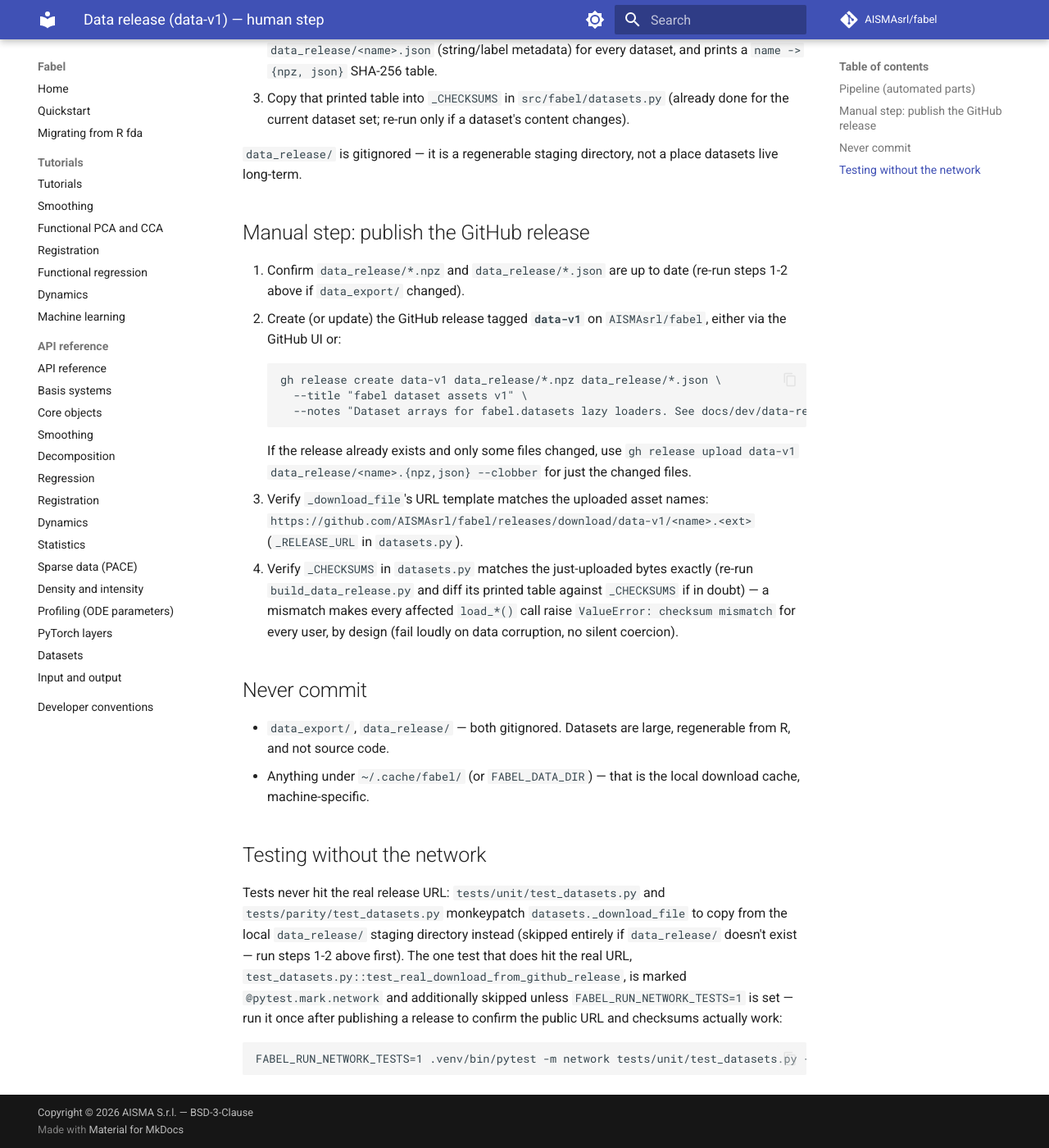
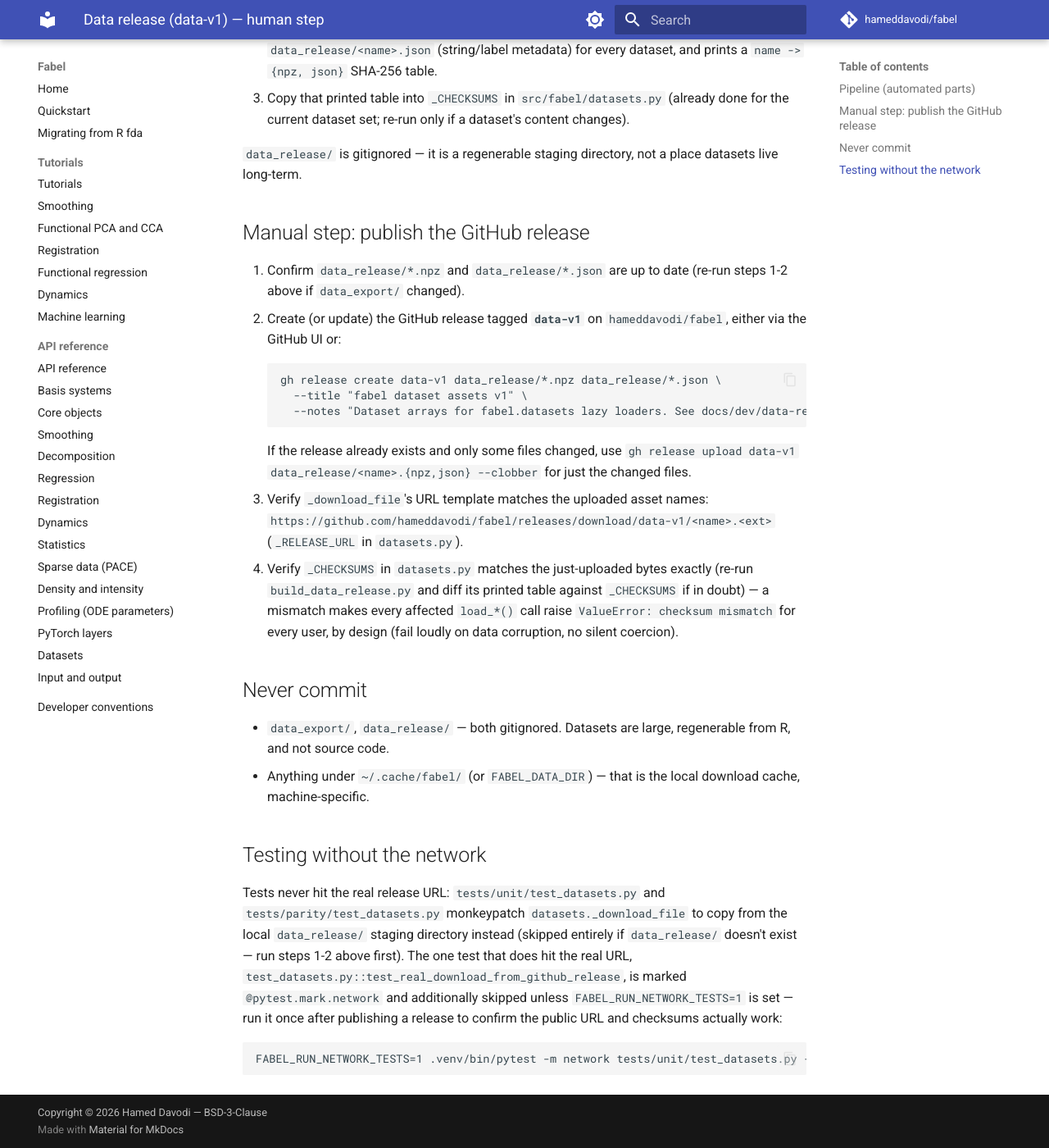
Before and after one commit to hameddavodi/fabel, an MkDocs documentation site: the page built from docs/dev/data-release.md, in a window 1280 px wide and 1400 px high, scrolled down 528 px. Shown: the whole window at 82% size. Built offline with MkDocs 1.6.1 and Material for MkDocs 9.7.7, drawn with Linux system fonts in a browser that asks for light colours; comment, search, counter and statistics services are not loaded.

Commit message:
chore: move project ownership to hameddavodi (personal account)

````diff
--- a/docs/dev/data-release.md
+++ b/docs/dev/data-release.md
@@ -31,7 +31,7 @@ place datasets live long-term.
 1. Confirm `data_release/*.npz` and `data_release/*.json` are up to date
    (re-run steps 1-2 above if `data_export/` changed).
 2. Create (or update) the GitHub release tagged **`data-v1`** on
-   `AISMAsrl/fabel`, either via the GitHub UI or:
+   `hameddavodi/fabel`, either via the GitHub UI or:
    ```
    gh release create data-v1 data_release/*.npz data_release/*.json \
      --title "fabel dataset assets v1" \
@@ -41,7 +41,7 @@ place datasets live long-term.
    `gh release upload data-v1 data_release/<name>.{npz,json} --clobber`
    for just the changed files.
 3. Verify `_download_file`'s URL template matches the uploaded asset names:
-   `https://github.com/AISMAsrl/fabel/releases/download/data-v1/<name>.<ext>`
+   `https://github.com/hameddavodi/fabel/releases/download/data-v1/<name>.<ext>`
    (`_RELEASE_URL` in `datasets.py`).
 4. Verify `_CHECKSUMS` in `datasets.py` matches the just-uploaded bytes exactly
    (re-run `build_data_release.py` and diff its printed table against
--- a/mkdocs.yml
+++ b/mkdocs.yml
@@ -1,9 +1,9 @@
 site_name: Fabel
 site_description: Functional data analysis for Python — a clean-room rewrite of R's fda.
-site_url: https://aismasrl.github.io/fabel/
-repo_url: https://github.com/AISMAsrl/fabel
-repo_name: AISMAsrl/fabel
-copyright: Copyright &copy; 2026 AISMA S.r.l. — BSD-3-Clause
+site_url: https://hameddavodi.github.io/fabel/
+repo_url: https://github.com/hameddavodi/fabel
+repo_name: hameddavodi/fabel
+copyright: Copyright &copy; 2026 Hamed Davodi — BSD-3-Clause
 docs_dir: docs
 strict: true
 theme:
````
Also changed, not shown: PROGRESS.md (+4 -4 lines), README.md (+8 -8 lines), pyproject.toml (+6 -6 lines), 3 other files.
